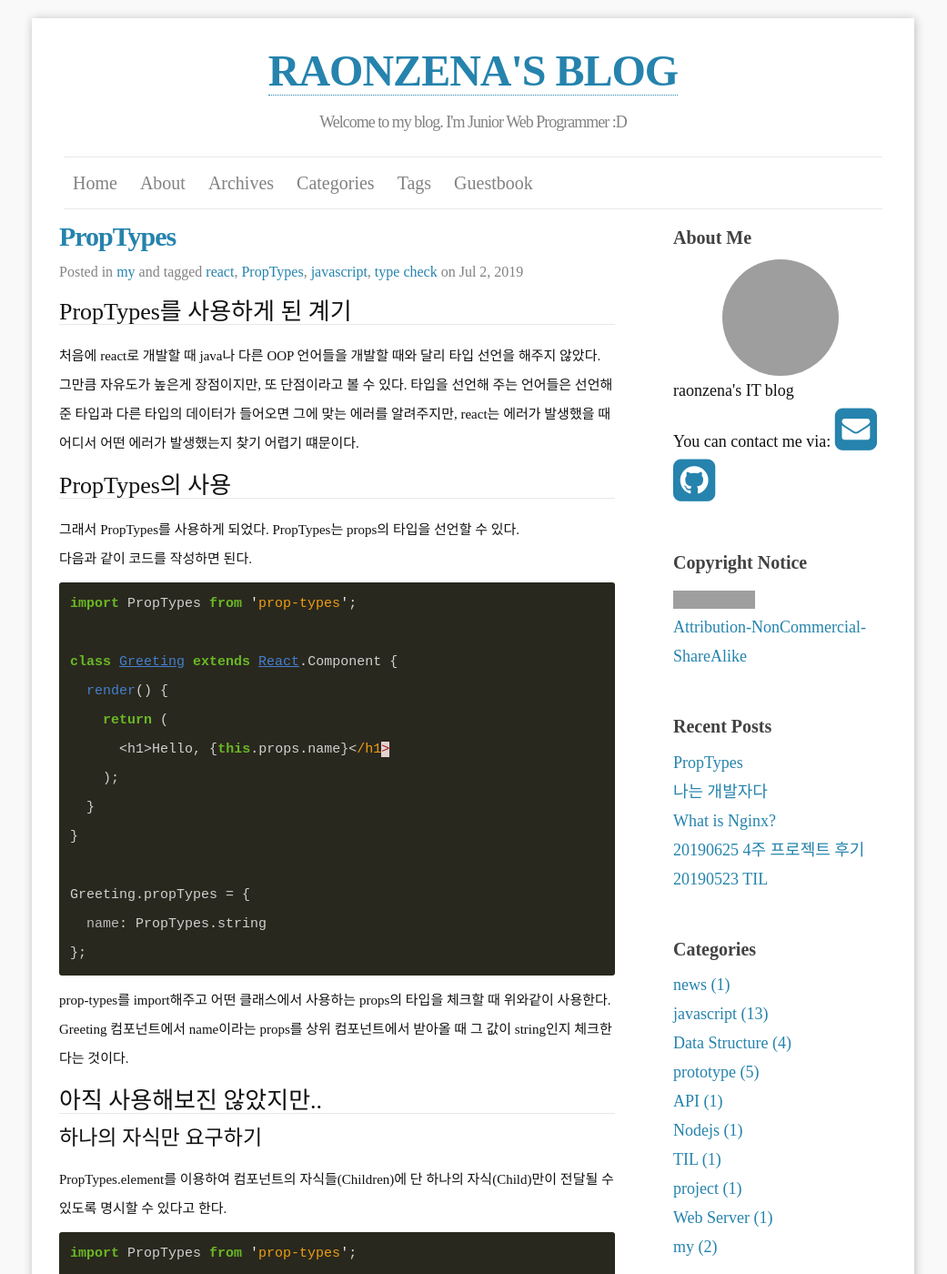
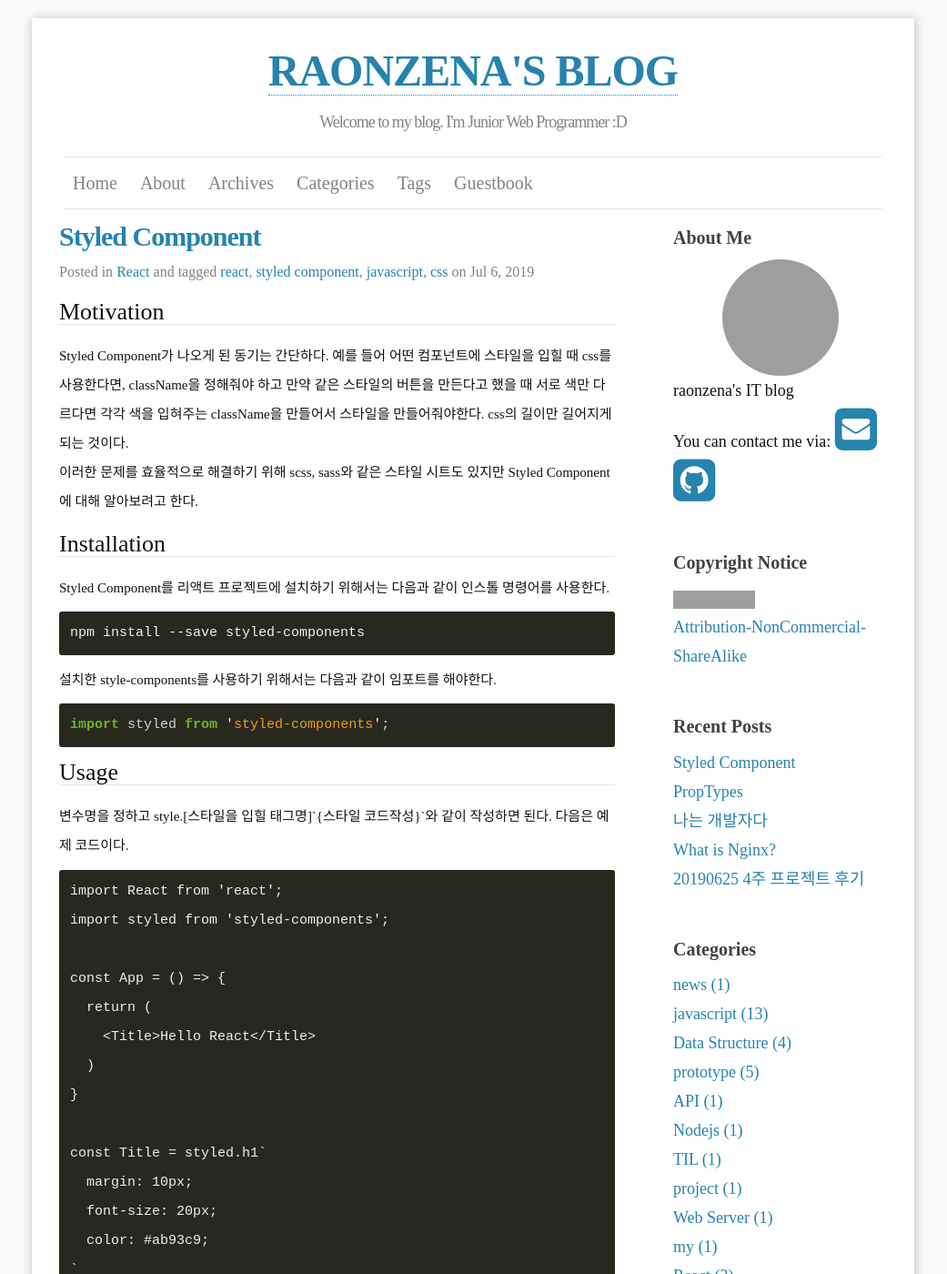
Before and after one commit to raonzena/raonzena.github.io, a Jekyll site: the page built from index.html, in a window 1280 px wide and 1400 px high. Shown: the whole window at 91% size, without its empty margins (120-1161 px from the left). Built offline with Jekyll 4.4.1, drawn with Linux system fonts in a browser that asks for light colours; some web fonts are replaced; the list of posts is cut into pages by our own code; some of the changed text lies outside the part shown; grey boxes are pictures that could not be loaded.

Commit message:
modify PropTypes post and init Styled Component post

```diff
--- a/_posts/2019-07-02-01-post.markdown
+++ b/_posts/2019-07-02-01-post.markdown
@@ -4,7 +4,7 @@
 title:  "PropTypes"
 date:   2019-07-02
 author: raonzena
-category: my
+category: React
 tags:
 - react
 - PropTypes
--- /dev/null
+++ b/_posts/2019-07-06-01-post.markdown
@@ -0,0 +1,76 @@
+---
+published: true
+layout: post
+title:  "Styled Component"
+date:   2019-07-06
+author: raonzena
+category: React
+tags:
+- react
+- styled component
+- javascript
+- css
+comments: true
+---
+# Motivation
+Styled Component가 나오게 된 동기는 간단하다. 예를 들어 어떤 컴포넌트에 스타일을 입힐 때 css를 사용한다면, className을 정해줘야 하고 만약 같은 스타일의 버튼을 만든다고 했을 때 서로 색만 다르다면 각각 색을 입혀주는 className을 만들어서 스타일을 만들어줘야한다. css의 길이만 길어지게 되는 것이다.
+이러한 문제를 효율적으로 해결하기 위해 scss, sass와 같은 스타일 시트도 있지만 Styled Component에 대해 알아보려고 한다.
+
+# Installation
+Styled Component를 리액트 프로젝트에 설치하기 위해서는 다음과 같이 인스톨 명령어를 사용한다.
+~~~
+npm install --save styled-components
+~~~
+
+설치한 style-components를 사용하기 위해서는 다음과 같이 임포트를 해야한다.
+~~~javascript
+import styled from 'styled-components';
+~~~
+
+# Usage
+변수명을 정하고 style.[스타일을 입힐 태그명]\`{스타일 코드작성}\`와 같이 작성하면 된다. 다음은 예제 코드이다.
+~~~JSX
+import React from 'react';
+import styled from 'styled-components';
+
+const App = () => {
+  return (
+    <Title>Hello React</Title>
+  )
+}
+
+const Title = styled.h1`
+  margin: 10px;
+  font-size: 20px;
+  color: #ab93c9;
+`
+
+export default App;
+~~~
+위 코드를 실행한 화면은 다음과 같다.
+![](https://raonzena.github.io/images/20190714_1.png)
+
+예를 들어 h1에 스타일을 입히고 싶다면 위와 같이 Styled Component를 사용하면 된다. 만약 같은 스타일에 색깔만 다르게 하고싶으면 다음과 같이 작성하면 된다.
+~~~JSX
+import React from 'react';
+import styled from 'styled-components';
+
+const App = () => {
+  return (
+    <>
+      <Title react>Hello React</Title>
+      <Title>Hello Styled Component</Title>
+    </>
+  )
+}
+
+const Title = styled.h1`
+  margin: 10px;
+  font-size: 20px;
+  color: ${props => props.react ? "#ab93c9" : "#d698b9"};
+`
+
+export default App;
+~~~
+위 코드를 실행한 화면은 다음과 같다.
+![](https://raonzena.github.io/images/20190714_2.png)
```
Also changed, not shown: images/20190714_1.png (added), images/20190714_2.png (added).
